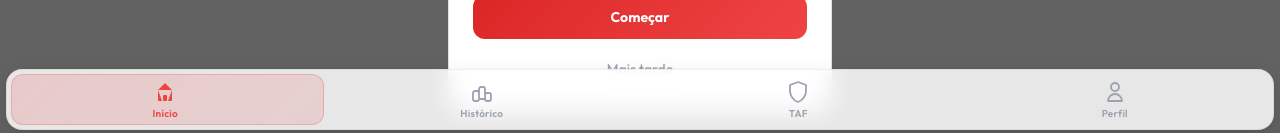
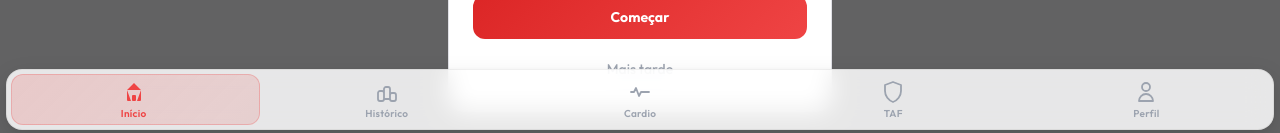
Before and after one commit to thiagomiranda-debug/mirafit, a Next.js app: page / in a window 1280 px wide. Shown: the part 664-797 px from the top of the page. Built offline with nearby package versions, Linux system fonts and the light colour scheme; no server answers; the database is empty; sample sign-in values are in the browser's storage.

Commit message:
feat(cardio): adiciona item Cardio no BottomNav entre Historico e TAF

```diff
--- a/src/components/BottomNav.tsx
+++ b/src/components/BottomNav.tsx
@@ -30,6 +30,15 @@ const NAV_ITEMS = [
         ) : (
           <path strokeLinecap="round" strokeLinejoin="round" d="M9 19v-6a2 2 0 00-2-2H5a2 2 0 00-2 2v6a2 2 0 002 2h2a2 2 0 002-2zm0 0V9a2 2 0 012-2h2a2 2 0 012 2v10m-6 0h6m0 0v-4a2 2 0 012-2h2a2 2 0 012 2v4a2 2 0 01-2 2h-2a2 2 0 01-2-2z" />
         )}
+      </svg>
+    ),
+  },
+  {
+    href: "/cardio",
+    label: "Cardio",
+    icon: (active: boolean) => (
+      <svg className="h-6 w-6" fill="none" viewBox="0 0 24 24" stroke="currentColor" strokeWidth={active ? 2.5 : 1.8}>
+        <path strokeLinecap="round" strokeLinejoin="round" d="M3 12h3l2-4 3 8 2-4h8" />
       </svg>
     ),
   },
```
